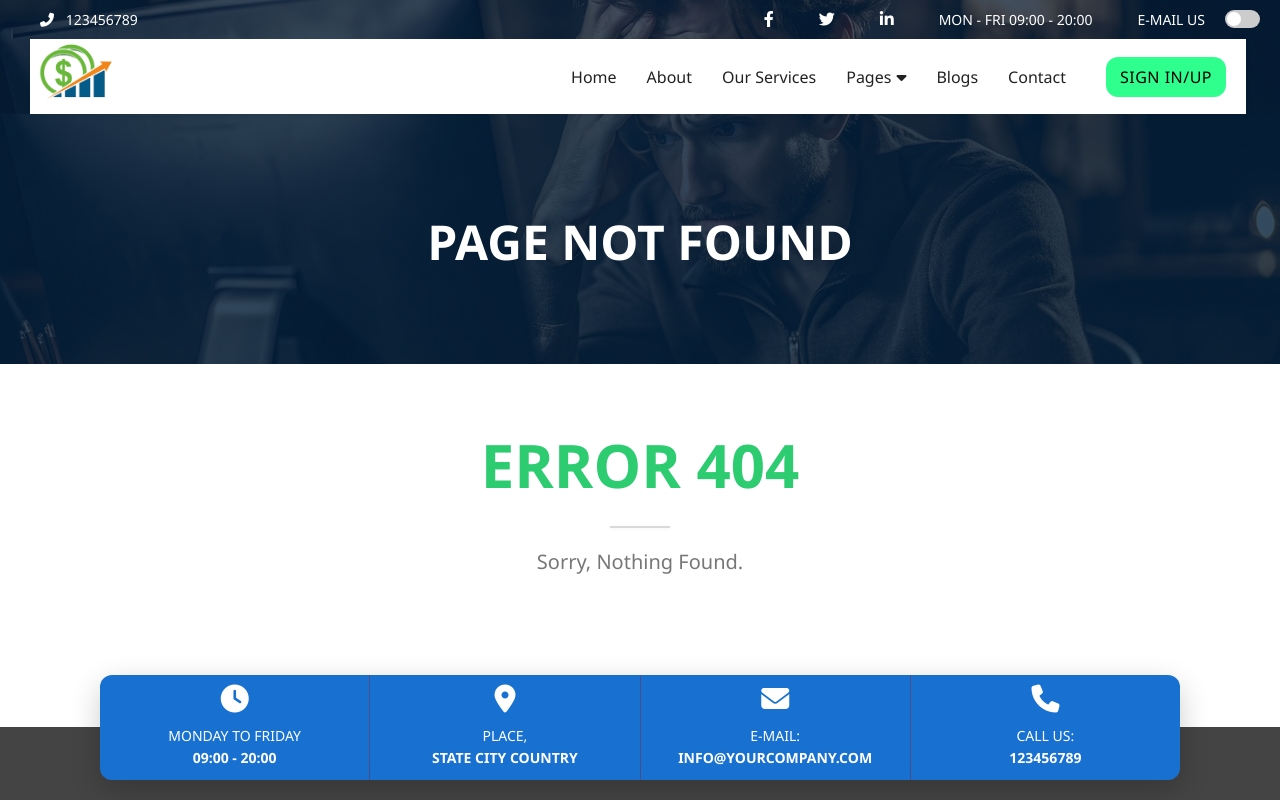
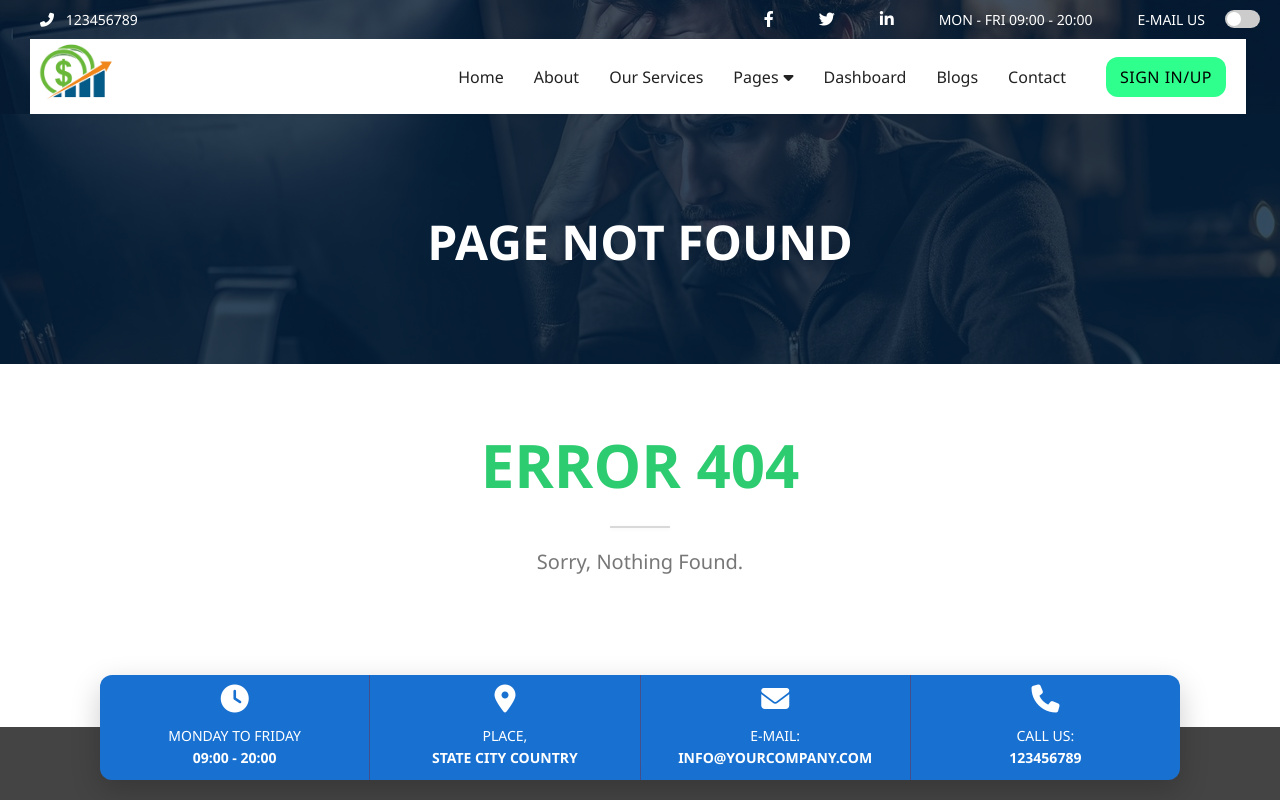
Before and after one commit to Vickysiva-2014/Finance-Accounting-Services, a plain HTML site: page 404.html in a window 1280 px wide. Shown: the top 800 px of the page. Drawn offline with Linux system fonts and the light colour scheme.

Commit message:
Add files via upload

```diff
--- a/404.html
+++ b/404.html
@@ -45,6 +45,7 @@
           <li><a href="404.html">404 Page</a></li>
         </ul>
       </li>
+      <li><a href="Dashboard.html">Dashboard</a></li>
       <li><a href="blogs.html">Blogs</a></li>
       <li><a href="contact.html">Contact</a></li>
       <li class="login-signup">
```
Also changed, not shown: about.html (+1 -0 lines), blogs.html (+1 -0 lines), contact.html (+1 -0 lines), faq.html (+1 -0 lines).
